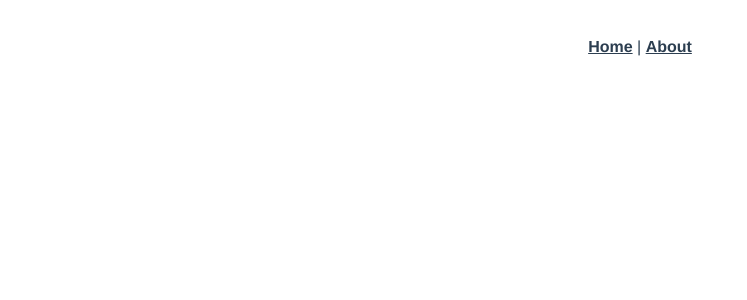
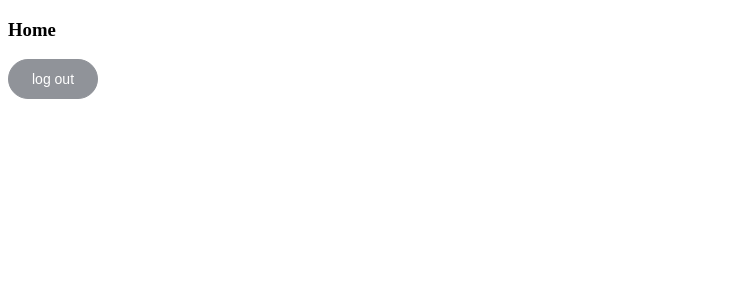
Before and after one commit to L-zz715/Conference_manage, a Vue app in the folder conference_management/: page /#/home in a window 1280 px wide. Shown: the top 300 px of the page, without its empty margins (0-747 px from the left). Built offline with nearby package versions, Linux system fonts and the light colour scheme.

Commit message:
import element-ui, create login, home

```diff
--- a/conference_management/src/App.vue
+++ b/conference_management/src/App.vue
@@ -1,32 +1,8 @@
 <template>
   <div id="app">
-    <nav>
-      <router-link to="/">Home</router-link> |
-      <router-link to="/about">About</router-link>
-    </nav>
-    <router-view/>
+      <router-view></router-view>
   </div>
 </template>
 
 <style>
-#app {
-  font-family: Avenir, Helvetica, Arial, sans-serif;
-  -webkit-font-smoothing: antialiased;
-  -moz-osx-font-smoothing: grayscale;
-  text-align: center;
-  color: #2c3e50;
-}
-
-nav {
-  padding: 30px;
-}
-
-nav a {
-  font-weight: bold;
-  color: #2c3e50;
-}
-
-nav a.router-link-exact-active {
-  color: #42b983;
-}
 </style>
--- a/conference_management/src/components/HelloWorld.vue
+++ /dev/null
@@ -1,60 +0,0 @@
-<template>
-  <div class="hello">
-    <h1>{{ msg }}</h1>
-    <p>
-      For a guide and recipes on how to configure / customize this project,<br>
-      check out the
-      <a href="https://cli.vuejs.org" target="_blank" rel="noopener">vue-cli documentation</a>.
-    </p>
-    <h3>Installed CLI Plugins</h3>
-    <ul>
-      <li><a href="https://github.com/vuejs/vue-cli/tree/dev/packages/%40vue/cli-plugin-babel" target="_blank" rel="noopener">babel</a></li>
-      <li><a href="https://github.com/vuejs/vue-cli/tree/dev/packages/%40vue/cli-plugin-router" target="_blank" rel="noopener">router</a></li>
-      <li><a href="https://github.com/vuejs/vue-cli/tree/dev/packages/%40vue/cli-plugin-vuex" target="_blank" rel="noopener">vuex</a></li>
-      <li><a href="https://github.com/vuejs/vue-cli/tree/dev/packages/%40vue/cli-plugin-eslint" target="_blank" rel="noopener">eslint</a></li>
-    </ul>
-    <h3>Essential Links</h3>
-    <ul>
-      <li><a href="https://vuejs.org" target="_blank" rel="noopener">Core Docs</a></li>
-      <li><a href="https://forum.vuejs.org" target="_blank" rel="noopener">Forum</a></li>
-      <li><a href="https://chat.vuejs.org" target="_blank" rel="noopener">Community Chat</a></li>
-      <li><a href="https://twitter.com/vuejs" target="_blank" rel="noopener">Twitter</a></li>
-      <li><a href="https://news.vuejs.org" target="_blank" rel="noopener">News</a></li>
-    </ul>
-    <h3>Ecosystem</h3>
-    <ul>
-      <li><a href="https://router.vuejs.org" target="_blank" rel="noopener">vue-router</a></li>
-      <li><a href="https://vuex.vuejs.org" target="_blank" rel="noopener">vuex</a></li>
-      <li><a href="https://github.com/vuejs/vue-devtools#vue-devtools" target="_blank" rel="noopener">vue-devtools</a></li>
-      <li><a href="https://vue-loader.vuejs.org" target="_blank" rel="noopener">vue-loader</a></li>
-      <li><a href="https://github.com/vuejs/awesome-vue" target="_blank" rel="noopener">awesome-vue</a></li>
-    </ul>
-  </div>
-</template>
-
-<script>
-export default {
-  name: 'HelloWorld',
-  props: {
-    msg: String
-  }
-}
-</script>
-
-<!-- Add "scoped" attribute to limit CSS to this component only -->
-<style scoped>
-h3 {
-  margin: 40px 0 0;
-}
-ul {
-  list-style-type: none;
-  padding: 0;
-}
-li {
-  display: inline-block;
-  margin: 0 10px;
-}
-a {
-  color: #42b983;
-}
-</style>
--- a/conference_management/src/main.js
+++ b/conference_management/src/main.js
@@ -2,6 +2,9 @@ import Vue from 'vue'
 import App from './App.vue'
 import router from './router'
 import store from './store'
+
+import './plugins/element.js'
+
 
 Vue.config.productionTip = false
 
--- /dev/null
+++ b/conference_management/src/pages/Home.vue
@@ -0,0 +1,26 @@
+<template>
+  <div>
+    <h3>Home</h3>
+      <el-button type="info" round @click="logout">log out</el-button>
+  </div>
+</template>
+
+<script>
+export default {
+    name:'Home',
+    data(){
+      return{
+
+      }
+    },
+    methods:{
+      logout(){
+        this.$router.push('login')
+      }
+    }
+}
+</script>
+
+<style>
+
+</style>
--- /dev/null
+++ b/conference_management/src/pages/Login.vue
@@ -0,0 +1,25 @@
+<template>
+  <div>
+      <h3>Login</h3>
+      <el-button type="primary" round @click="loginToHome">login</el-button>
+  </div>
+</template>
+
+<script>
+export default {
+  name: "Login",
+  data(){
+    return{
+
+    }
+  },
+  methods:{
+    loginToHome(){
+      this.$router.push('home')
+    }
+  }
+};
+</script>
+
+<style>
+</style>
--- /dev/null
+++ b/conference_management/src/plugins/element.js
@@ -0,0 +1,52 @@
+import Vue from 'vue'
+import 'element-ui/lib/theme-chalk/index.css';
+
+// 弹窗提示组件 Message
+import {
+  Button, Form, FormItem, Message, Input, Container, Header, Aside, Main, Menu, Submenu, MenuItem,
+  Breadcrumb, BreadcrumbItem, Card, Row, Col, Table, TableColumn, Switch, Tooltip, Pagination,
+  Dialog, MessageBox, Tag, Tree, Select, Option, Cascader, Alert, Tabs, TabPane, Steps, Step, CheckboxGroup, Checkbox,
+  Upload, Timeline, TimelineItem
+} from 'element-ui'
+
+Vue.use(Button)
+Vue.use(Form)
+Vue.use(FormItem)
+Vue.use(Input)
+Vue.use(Container)
+Vue.use(Header)
+Vue.use(Aside)
+Vue.use(Main)
+Vue.use(Menu)
+Vue.use(Submenu)
+Vue.use(MenuItem)
+Vue.use(Breadcrumb)
+Vue.use(BreadcrumbItem)
+Vue.use(Card)
+Vue.use(Row)
+Vue.use(Col)
+Vue.use(Table)
+Vue.use(TableColumn)
+Vue.use(Switch)
+Vue.use(Tooltip)
+Vue.use(Pagination)
+Vue.use(Dialog)
+Vue.use(Tag)
+Vue.use(Tree)
+Vue.use(Select)
+Vue.use(Option)
+Vue.use(Cascader)
+Vue.use(Alert)
+Vue.use(Tabs)
+Vue.use(TabPane)
+Vue.use(Steps)
+Vue.use(Step)
+Vue.use(Checkbox)
+Vue.use(CheckboxGroup)
+Vue.use(Upload)
+Vue.use(Timeline)
+Vue.use(TimelineItem)
+
+// Message 要进行全局挂载  $message 是个自定义属性
+Vue.prototype.$message = Message
+Vue.prototype.$confirm = MessageBox.confirm
--- a/conference_management/src/router/index.js
+++ b/conference_management/src/router/index.js
@@ -1,23 +1,30 @@
 import Vue from 'vue'
 import VueRouter from 'vue-router'
-import HomeView from '../views/HomeView.vue'
+import Login from '@/pages/Login'
+import Home from '@/pages/Home'
 
 Vue.use(VueRouter)
 
 const routes = [
   {
     path: '/',
-    name: 'home',
-    component: HomeView
+    redirect: '/login',
+
   },
   {
-    path: '/about',
-    name: 'about',
-    // route level code-splitting
-    // this generates a separate chunk (about.[hash].js) for this route
-    // which is lazy-loaded when the route is visited.
-    component: () => import(/* webpackChunkName: "about" */ '../views/AboutView.vue')
-  }
+    path: '/login',
+    name: 'login',
+    component: Login,
+
+  },
+  {
+    path: '/home',
+    name: 'Home',
+    component: Home,
+
+  },
+
+
 ]
 
 const router = new VueRouter({
--- a/conference_management/src/views/AboutView.vue
+++ /dev/null
@@ -1,5 +0,0 @@
-<template>
-  <div class="about">
-    <h1>This is an about page</h1>
-  </div>
-</template>
--- a/conference_management/src/views/HomeView.vue
+++ /dev/null
@@ -1,18 +0,0 @@
-<template>
-  <div class="home">
-    <img alt="Vue logo" src="../assets/logo.png">
-    <HelloWorld msg="Welcome to Your Vue.js App"/>
-  </div>
-</template>
-
-<script>
-// @ is an alias to /src
-import HelloWorld from '@/components/HelloWorld.vue'
-
-export default {
-  name: 'HomeView',
-  components: {
-    HelloWorld
-  }
-}
-</script>
--- a/conference_management/vue.config.js
+++ b/conference_management/vue.config.js
@@ -1,4 +1,5 @@
 const { defineConfig } = require('@vue/cli-service')
 module.exports = defineConfig({
-  transpileDependencies: true
+  transpileDependencies: true,
+  lintOnSave:false
 })
```
